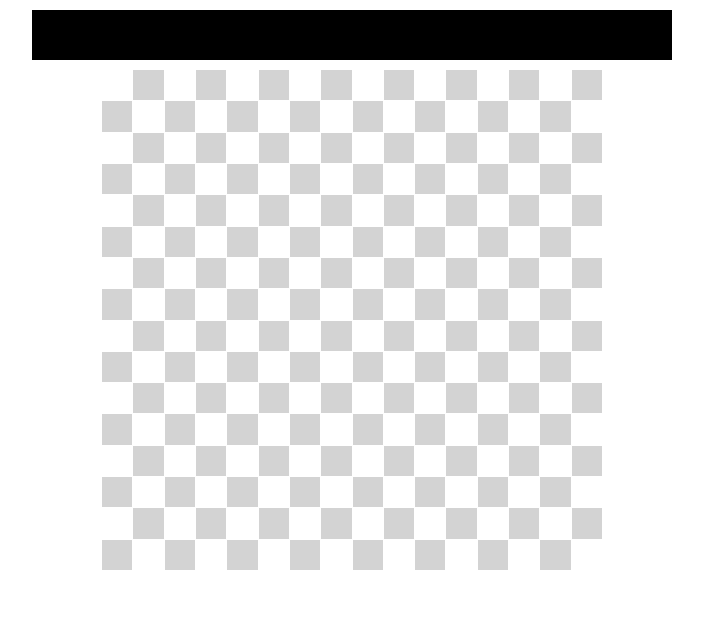
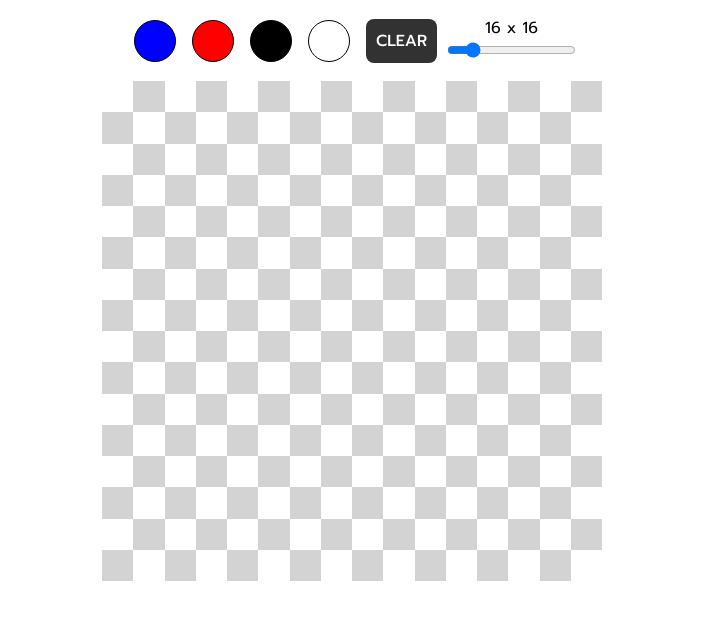
Before and after one commit to tham-ph/pixel-art-drawing, a plain HTML site: page index.html in a window 1280 px wide. Shown: the whole page, without its empty margins (288-991 px from the left). Drawn offline with Linux system fonts and the light colour scheme.

Commit message:
HTML and CSS is quite complete.

```diff
--- a/index.html
+++ b/index.html
@@ -4,17 +4,28 @@
     <meta charset="UTF-8">
     <title>Pixel Art Drawing</title>
     <link rel="stylesheet" href="style.css">
+
+    <link rel="icon" type="image/x-icon" href="favicon.ico">
+
+    <link rel="preconnect" href="https://fonts.googleapis.com">
+    <link rel="preconnect" href="https://fonts.gstatic.com" crossorigin>
+    <link href="https://fonts.googleapis.com/css2?family=Prompt:wght@100;400;500;800&display=swap" rel="stylesheet">
+
     <script src="script.js" defer></script>
   </head>
 
   <body>
 
     <div class="tools">
-      <div class="pen 1"></div>
-      <div class="pen 2"></div>
-      <div class="pen 3"></div>
-      <div class="pen 4"></div>
-      <div class="eraser"></div>
+      <div class="pen one"></div>
+      <div class="pen two"></div>
+      <div class="pen three"></div>
+      <div class="pen four"></div>
+      <div class="clear">CLEAR</div>
+      <div class="grid-size">
+        <p>16 x 16</p>
+        <input type="range" min="0" max="100" step="1" value="16">
+      </div>
     </div>
 
     <div class="drawing-space">
--- a/style.css
+++ b/style.css
@@ -1,15 +1,63 @@
 body {
   margin: 0;
   padding: 0;
+  background-color: white;
+  font-family: 'Prompt', sans-serif;
 }
 
 .tools {
-  background-color: black;
-  width: 50%;
-  height: 50px;
-  margin: 10px auto;
+  display: flex;
+  margin: 1rem auto;
+  justify-content: center;
+  align-items: center;
 }
 
+.pen, .erase{
+  margin: 0 0.5rem;
+  width: 40px;
+  height: 40px;
+  border: 1px solid black;
+  border-radius: 50%;
+}
+
+.clear {
+  margin: 0 0.5rem;
+  font-size: 1rem;
+  font-weight: 500;
+  background-color: rgb(50, 50, 50);
+  color: white;
+  padding: 10px;
+  border-radius: 0.5rem;
+}
+
+.pen.one {
+ background-color: blue;
+}
+.pen.two {
+ background-color: red;
+}
+.pen.three {
+ background-color: black;
+}
+.pen.four {
+ background-color: white;
+}
+
+.pen:hover, .eraser:hover{
+  width: 45px;
+  height: 45px;
+}
+
+.clear:hover {
+  padding: 12px;
+}
+
+.grid-size {
+  text-align: center;
+}
+.grid-size p {
+  margin: 0;
+}
 .drawing-space {
   width: 500px;
   height: 500px;
@@ -17,6 +65,4 @@ body {
   display: grid;
   grid-template-columns: repeat(16, auto);
   grid-template-rows: repeat(16, auto);
-  grid-column-gap: 1px;
-  grid-row-gap: 1px;
 }
```
